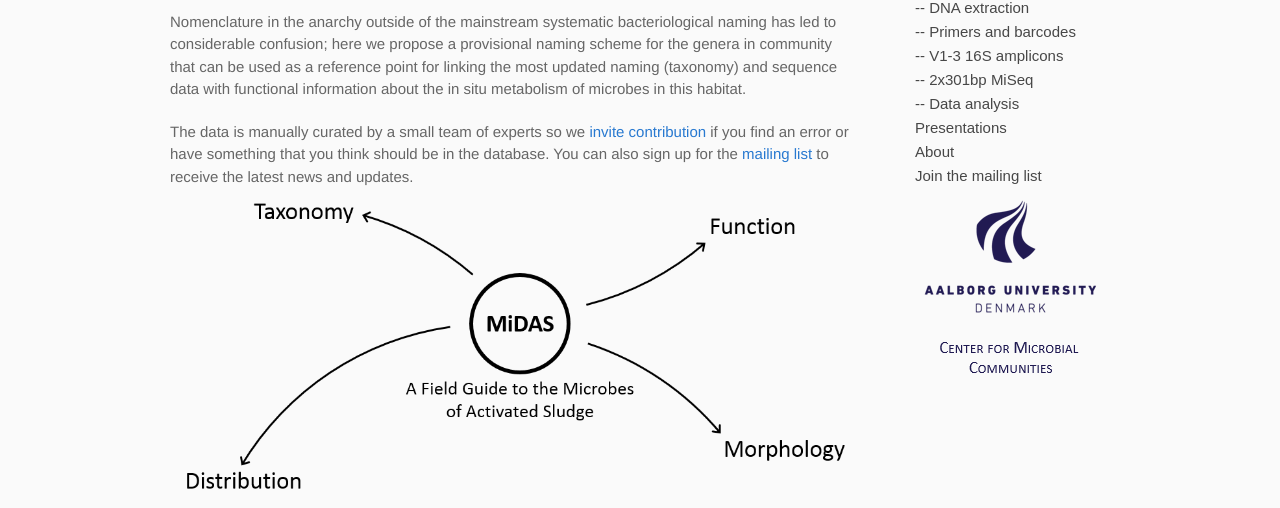
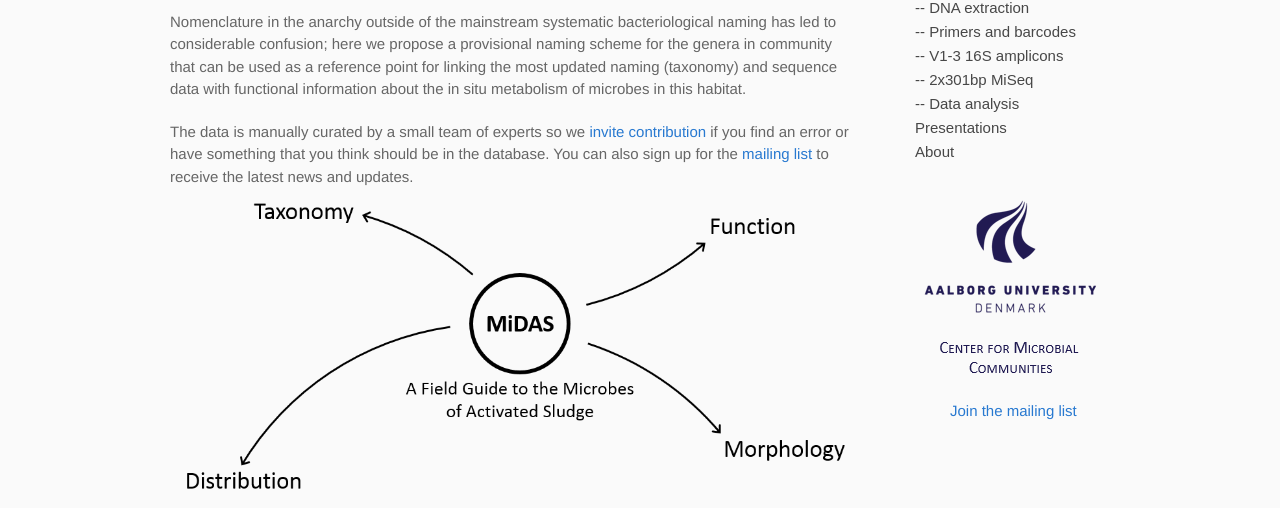
Before and after one commit to aaronsaunders/midas, a Jekyll site: the page built from index.md, in a window 1280 px wide. Shown: the part 263-771 px from the top of the page. Built offline with Jekyll 4.4.1, drawn with Linux system fonts in a browser that asks for light colours.

```diff
--- a/_includes/docs_contents.html
+++ b/_includes/docs_contents.html
@@ -32,8 +32,6 @@
   <p class="{% if page.title == "about" %}current{% endif %}">
     <a href="{{ site.url }}/docs/about.html" class="button">About</a>
   </p>
-  <p class="{% if page.title == "nothing" %}current{% endif %}">
-    <a href="http://bit.ly/midassub" class="button">Join the mailing list</a>
-  </p>
   <a id="aau_banner" href="http://www.cmc.aau.dk/"></a>
+  <a id="mailing_list" href="http://bit.ly/midassub">Join the mailing list</a>
 </aside>
--- a/css/stylesheet.css
+++ b/css/stylesheet.css
@@ -146,6 +146,17 @@
   font-weight: 700;
   width: 200px;
   height: 210px;
+}
+
+#mailing_list {
+  display: block;
+  position: absolute;
+  top: 500px;
+  right: -40px;
+  background: transparent;
+  font-size: 15px;
+  width: 200px;
+  height: 30px;
 }
 
 aside#sidebar {
```
